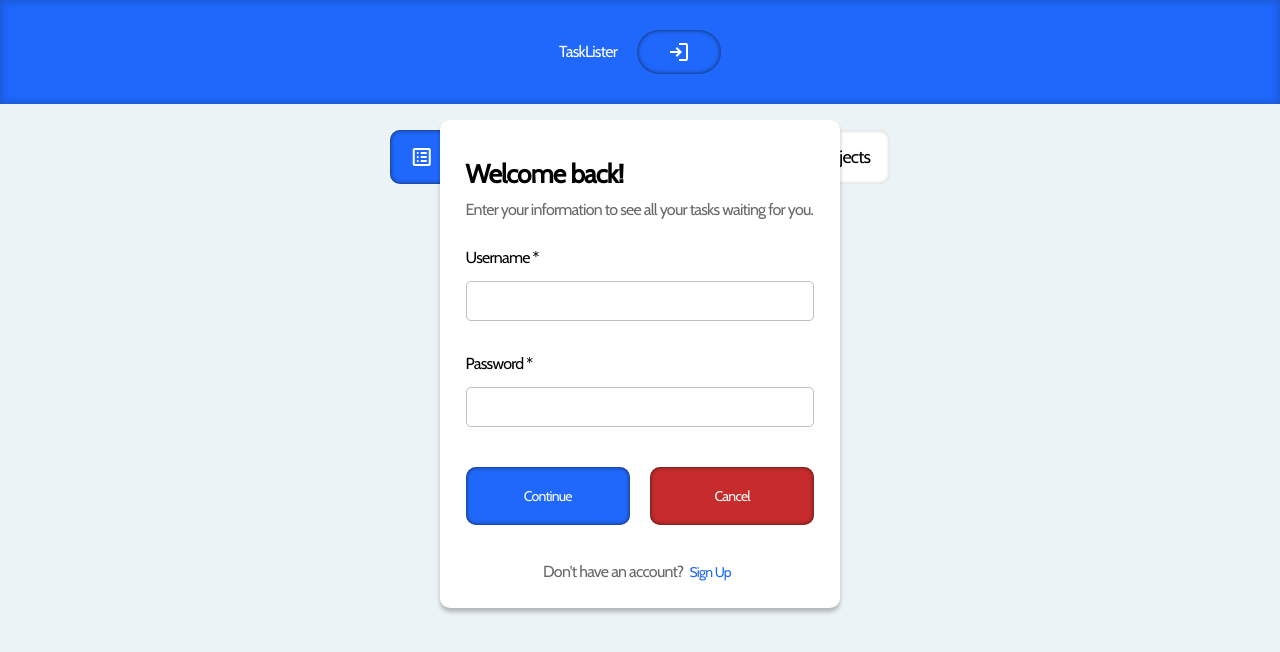
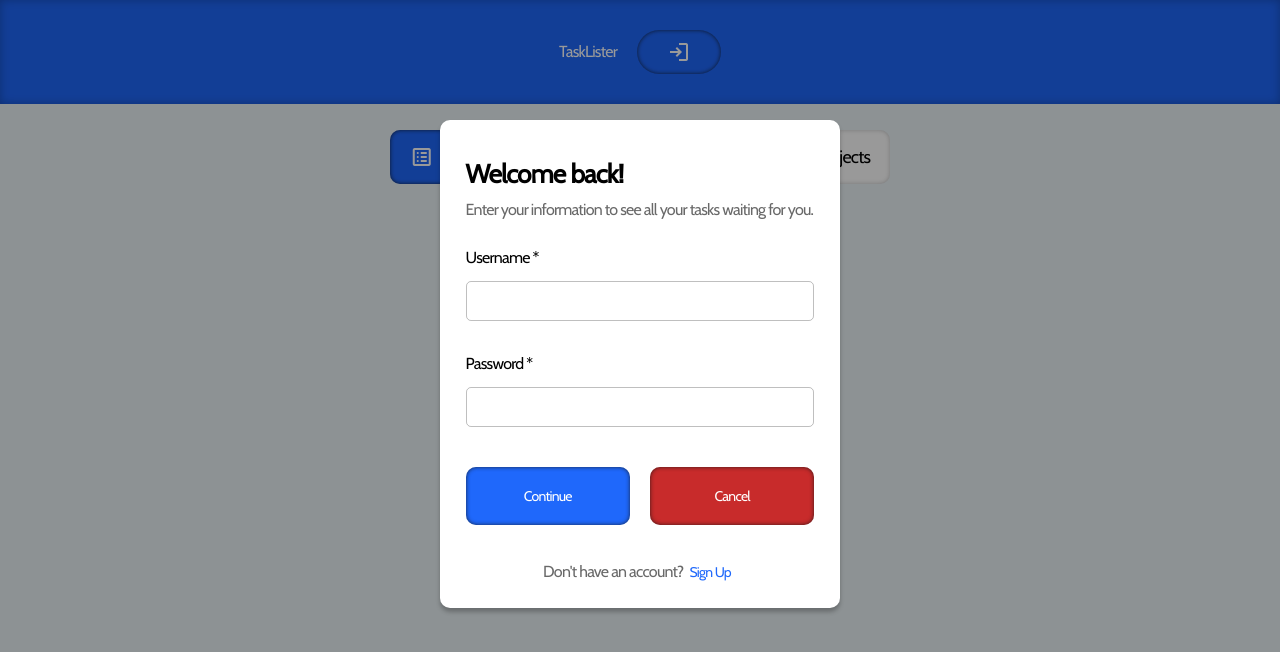
Before and after one commit to j-mcQueen/tasklister, a React (Create React App) app: page / in a window 1280 px wide. Both pictures are taken after a click on the button "login". Shown: the top 652 px of the page. Built offline with nearby package versions, Linux system fonts and the light colour scheme; the HTML template or start-up script is replaced by a standard one.

Commit message:
Blur background and animate modals on open

```diff
--- a/src/App.css
+++ b/src/App.css
@@ -40,6 +40,22 @@ input, select {
   width: 100%;
 }
 
+.backdrop {
+  display: none;
+  background: var(--blk);
+  position: fixed;
+  opacity: 0%;
+  inset: 0;
+}
+
+.backdrop-active {
+  display: block;
+  background: var(--blk);
+  position: fixed;
+  inset: 0;
+  opacity: 40%;
+}
+
 /* modals */
 
 .modal {
@@ -50,6 +66,7 @@ input, select {
   box-shadow: 0 4px 4px 0 rgba(0, 0, 0, 0.25);
   border-radius: 10px;
   position: absolute;
+  animation: 0.5s ease 1 slidein;
 }
 
 .modal fieldset {
@@ -149,6 +166,18 @@ button {
   .icon:hover {
     background-color: var(--wht);
   }
+
+  @keyframes slidein {
+    from {
+      top: 0%;
+      opacity: 0%;
+    }
+
+    to {
+      top: 15%;
+      opacity: 100%;
+    }
+  }
 }
 
 @media only screen and (min-width: 768px) and (max-width: 1080px) {
@@ -178,6 +207,18 @@ button {
     margin: 2%;
   }
 
+  @keyframes slidein {
+    from {
+      top: -30%;
+      opacity: 0%;
+    }
+
+    to {
+      top: 0%;
+      opacity: 100%;
+    }
+}
+
   .modal form {
     gap: 10px;
     padding-bottom: 0;
--- a/src/App.js
+++ b/src/App.js
@@ -9,10 +9,13 @@ function App() {
   const [isOpen, setIsOpen] = useState(isDesktop);
   const [isActive, setIsActive] = useState(false);
   const [task, setTask] = useState(false);
+  const [projectModal, setProjectModal] = useState(false);
   const [category, setCategory] = useState("Inbox");
 
   return (
     <div className="App">
+      <div className={isActive || task || projectModal ? "backdrop-active" : "backdrop"}></div>
+
       <Header
         isActive={isActive}
         setIsActive={setIsActive}
@@ -33,6 +36,8 @@ function App() {
       }
 
       <Arena
+        projectModal={projectModal}
+        setProjectModal={setProjectModal}
         task={task}
         setTask={setTask}
         category={category}
--- a/src/components/arena/Arena.js
+++ b/src/components/arena/Arena.js
@@ -10,7 +10,6 @@ import NewProject from "./NewProject";
 
 export default function Arena({...props}) {
     const [tasks, dispatch] = useReducer(taskReducer, []);
-    const [projectModal, setProjectModal] = useState(false);
     const [projects, setProjects] = useState([{ id: uuidv4(), title: "Unassigned"}]);
 
     useEffect(() => {
@@ -66,8 +65,8 @@ export default function Arena({...props}) {
                     <button
                         type="button"
                         className="blue"
-                        disabled={projectModal}
-                        onClick={() => setProjectModal(!projectModal)}
+                        disabled={props.projectModal}
+                        onClick={() => props.setProjectModal(!props.projectModal)}
                     >
                         <span className="material-symbols-outlined">
                             add_circle
@@ -182,11 +181,11 @@ export default function Arena({...props}) {
                     projects={projects}
                 />
                 :
-                projectModal
+                props.projectModal
                 ?
                 <NewProject
-                    projectModal={projectModal}
-                    setProjectModal={setProjectModal}
+                    projectModal={props.projectModal}
+                    setProjectModal={props.setProjectModal}
                     projects={projects}
                     setProjects={setProjects}
                 />
```
